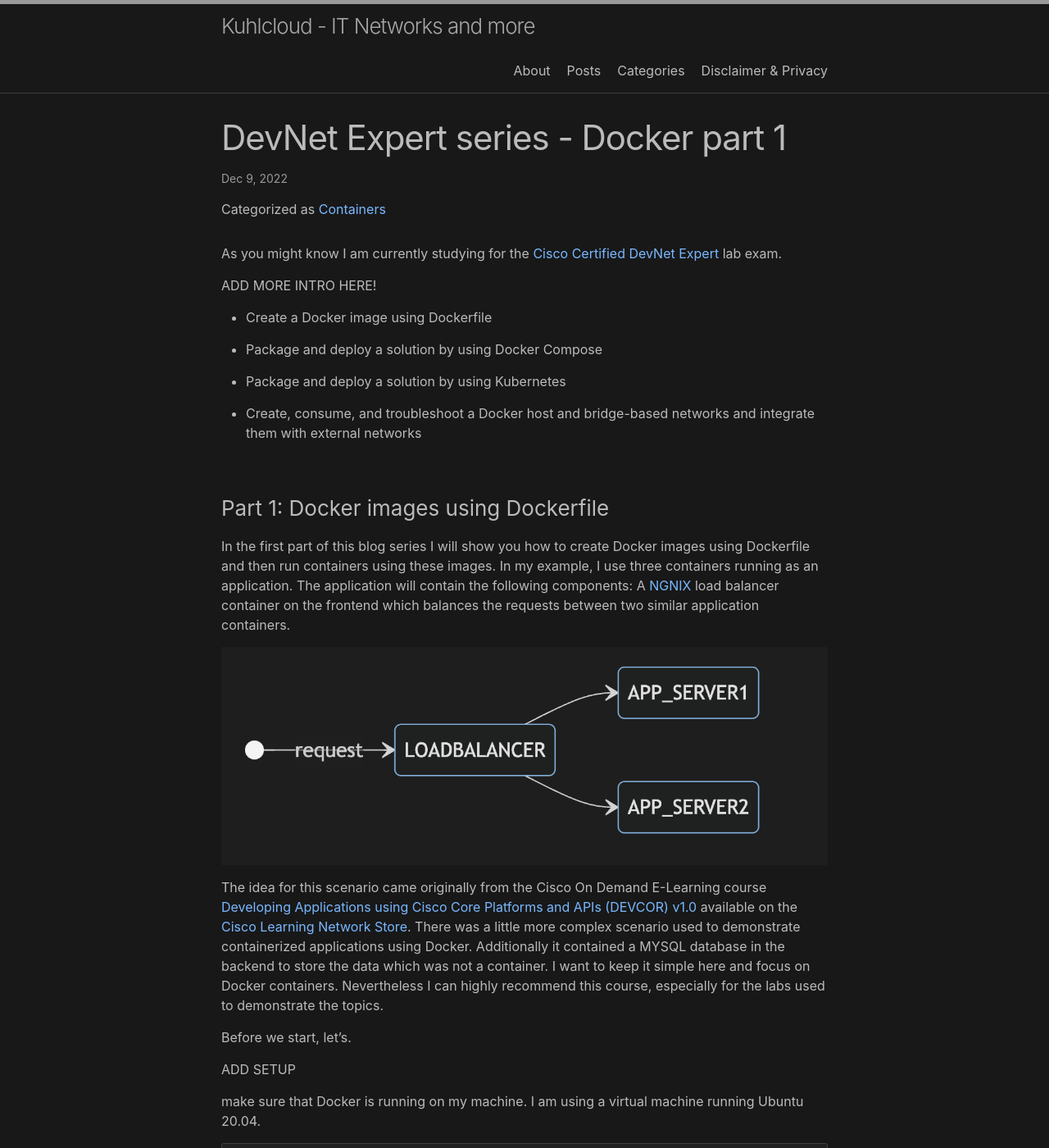
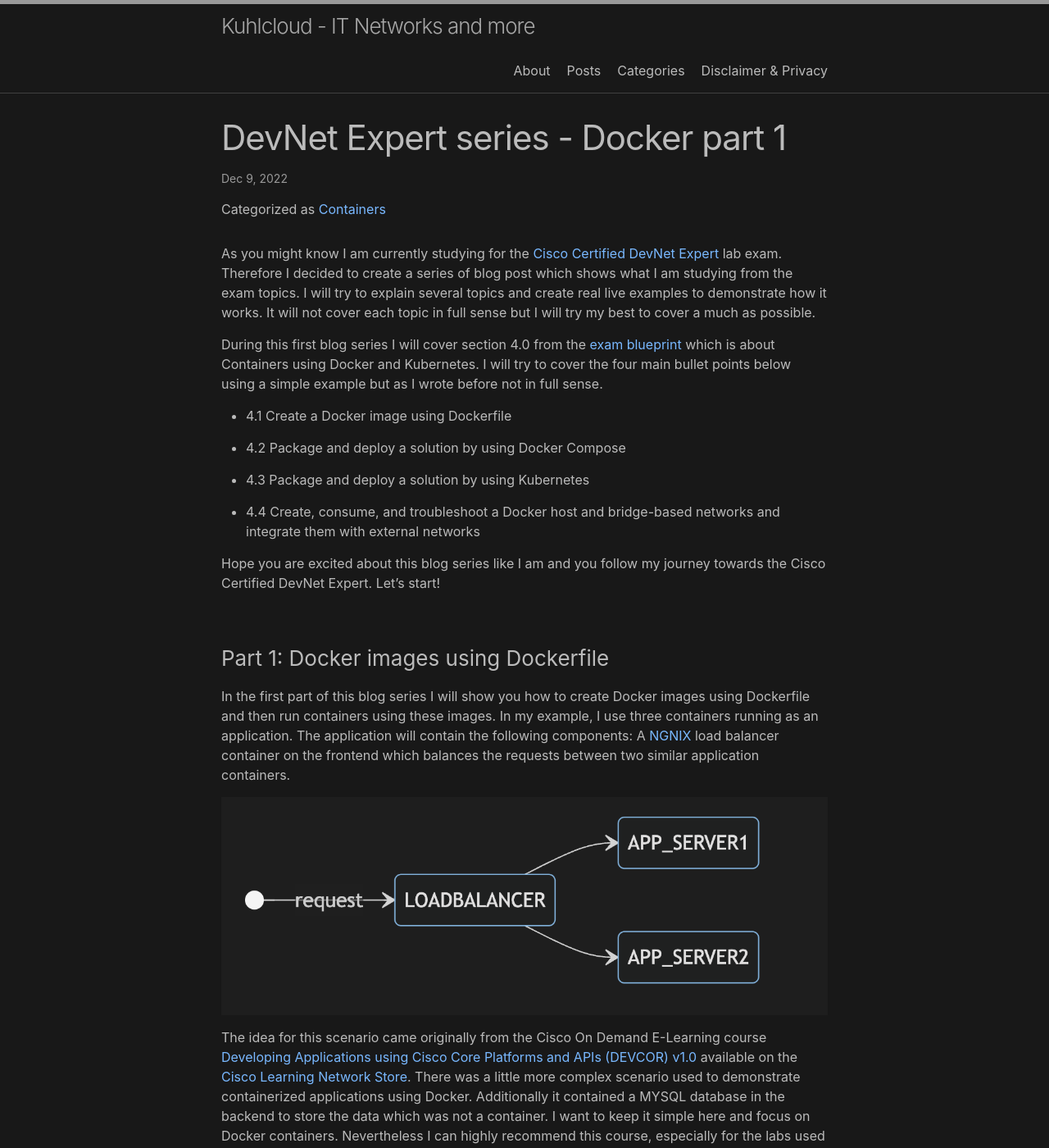
Before and after one commit to daniel1820815/daniel1820815.github.io, a Jekyll site: the page built from _posts/2022-12-09-docker-part1.md, in a window 1280 px wide and 1400 px high. Shown: the whole window at 82% size. Built offline with Jekyll 4.4.1, drawn with Linux system fonts in a browser that asks for light colours; some of the changed text lies outside the part shown.

Commit message:
added intro

```diff
--- a/_posts/2022-12-09-docker-part1.md
+++ b/_posts/2022-12-09-docker-part1.md
@@ -6,17 +6,19 @@
 #comments_id: # CREATE AND ADD ISSUE NO.
 ---
 
-As you might know I am currently studying for the [Cisco Certified DevNet Expert](https://learningnetwork.cisco.com/s/devnet-expert){:target="_blank"} lab exam.
+As you might know I am currently studying for the [Cisco Certified DevNet Expert](https://learningnetwork.cisco.com/s/devnet-expert){:target="_blank"} lab exam. Therefore I decided to create a series of blog post which shows what I am studying from the exam topics. I will try to explain several topics and create real live examples to demonstrate how it works. It will not cover each topic in full sense but I will try my best to cover a much as possible.
 
-ADD MORE INTRO HERE!
+During this first blog series I will cover section 4.0 from the [exam blueprint](https://learningnetwork.cisco.com/s/devnet-expert-exam-topics-lab){:target="_blank"} which is about Containers using Docker and Kubernetes. I will try to cover the four main bullet points below using a simple example but as I wrote before not in full sense.
 
-- Create a Docker image using Dockerfile
+- 4.1 Create a Docker image using Dockerfile
 
-- Package and deploy a solution by using Docker Compose
+- 4.2 Package and deploy a solution by using Docker Compose
 
-- Package and deploy a solution by using Kubernetes
+- 4.3 Package and deploy a solution by using Kubernetes
 
-- Create, consume, and troubleshoot a Docker host and bridge-based networks and integrate them with external networks
+- 4.4 Create, consume, and troubleshoot a Docker host and bridge-based networks and integrate them with external networks
+
+Hope you are excited about this blog series like I am and you follow my journey towards the Cisco Certified DevNet Expert. Let's start!
 
 ### Part 1: Docker images using Dockerfile
 
@@ -26,7 +28,7 @@
 
 The idea for this scenario came originally from the Cisco On Demand E-Learning course [Developing Applications using Cisco Core Platforms and APIs (DEVCOR) v1.0](https://learningnetworkstore.cisco.com/on-demand-e-learning/developing-applications-using-cisco-core-platforms-and-apis-devcor-v1.0/ELT-DEVCOR-V1-024035.html){:target="_blank"} available on the [Cisco Learning Network Store](https://learningnetworkstore.cisco.com){:target="_blank"}. There was a little more complex scenario used to demonstrate containerized applications using Docker. Additionally it contained a MYSQL database in the backend to store the data which was not a container. I want to keep it simple here and focus on Docker containers. Nevertheless I can highly recommend this course, especially for the labs used to demonstrate the topics.
 
-Before we start, let's.
+Before we start, let me show you the setup I am using during this demonstration.
 
 ADD SETUP
 
```
